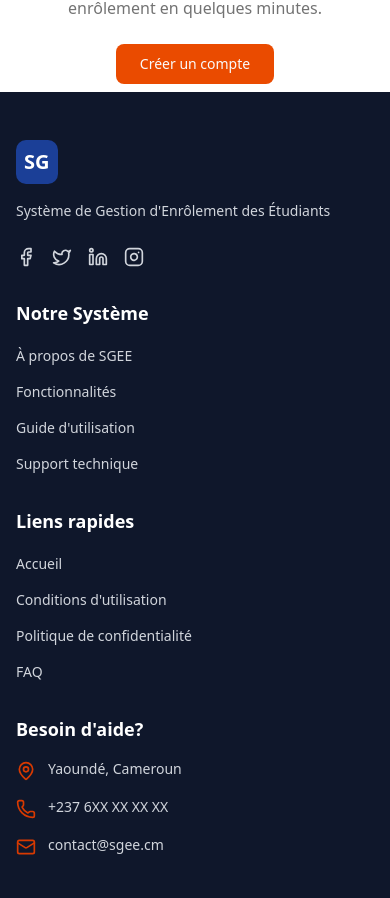
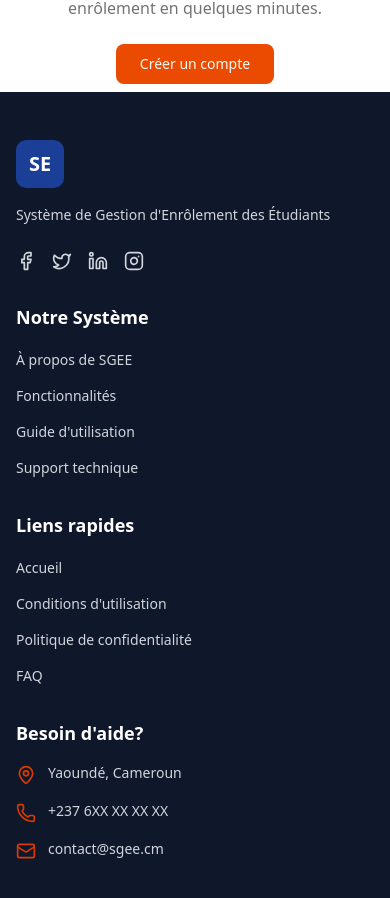
Before and after one commit to SteveTetchoup26/CNC-Connect, a React (Vite) app: page / in a window 390 px wide. Shown: the part 1252-2150 px from the top of the page. Built offline with nearby package versions, Linux system fonts and the light colour scheme; no server answers.

Commit message:
style: edit logo

```diff
--- a/src/components/EntranceExamCard.tsx
+++ b/src/components/EntranceExamCard.tsx
@@ -24,7 +24,7 @@ const EntranceExamCard = ({
         return `${day} ${month} ${year}`;
     };
   return (
-    <Card onClick={() => navigate(`/concours/${id}`)} className="cursor-pointer hover:shadow-lg transition-shadow">
+    <Card onClick={() => navigate(`/concours/${id}`)} className="cursor-pointer hover:shadow-lg transition-shadow h-60 flex flex-col justify-between">
         <CardHeader>
             <CardTitle className="text-lg flex items-center gap-2">
                 <Award className="h-5 w-5 text-primary" />
--- a/src/components/shared/Footer.tsx
+++ b/src/components/shared/Footer.tsx
@@ -9,9 +9,9 @@ const Footer = () => {
           {/* Company Info */}
           <div className="space-y-4">
             <div className="flex items-center space-x-2">
-              <div className="bg-primary p-2 rounded-lg">
-              <span className="text-xl md:text-2xl font-bold text-white">SG</span>
-            </div>
+              <div className="bg-primary p-2 rounded-lg w-12 h-12 flex items-center justify-center">
+                <span className="text-xl md:text-2xl font-bold text-white">SE</span>
+              </div>
             </div>
             <p className="text-sm leading-relaxed">
               Système de Gestion d'Enrôlement des Étudiants
--- a/src/components/shared/Header.tsx
+++ b/src/components/shared/Header.tsx
@@ -65,9 +65,9 @@ const Header = () => {
             </button>
 
             {/* Logo */}
-            <Link to="/" className="bg-primary p-2 rounded-lg hidden md:block">
+            <Link to="/" className="bg-primary p-2 rounded-lg hidden md:flex w-12 h-12 items-center justify-center">
               <span className="text-xl md:text-2xl font-bold text-white">
-                SG
+                SE
               </span>
             </Link>
           </div>
--- a/src/pages/concours/EntranceExamDetails.tsx
+++ b/src/pages/concours/EntranceExamDetails.tsx
@@ -297,13 +297,13 @@ const EntranceExamDetails = () => {
       <section className="pt-6 pb-4">
         <p>Pour plus d'informations, Veuillez contacter l'école :</p>
         {
-            ecole?.contact_ecole && <p className="text-gray-600 italic">• Contact: {ecole.telephone_ecole}</p>
+            ecole?.telephone_ecole && <p className="text-gray-600 italic">• Contact: {ecole.telephone_ecole}</p>
         }
         {
             ecole?.email_ecole && <p className="text-gray-600 italic">• Email: {ecole.email_ecole}</p>
         }
         {
-            ecole?.site_web && <a href={ecole.siteweb_ecole} className="text-gray-600 italic hover:underline">• Site web: {ecole.siteweb_ecole}</a>
+            ecole?.siteweb_ecole && <a href={ecole.siteweb_ecole} className="text-gray-600 italic hover:underline">• Site web: {ecole.siteweb_ecole}</a>
         }
       </section>
 
--- a/src/services/concoursService.ts
+++ b/src/services/concoursService.ts
@@ -8,5 +8,6 @@ export const fetchConcours = async () => {
 
 export const fetchConcoursById = async (id: number | string) => {
   const response = await api.get(`/concours/${id}`);
+  console.log(response.data)
   return response.data;
 };
```
